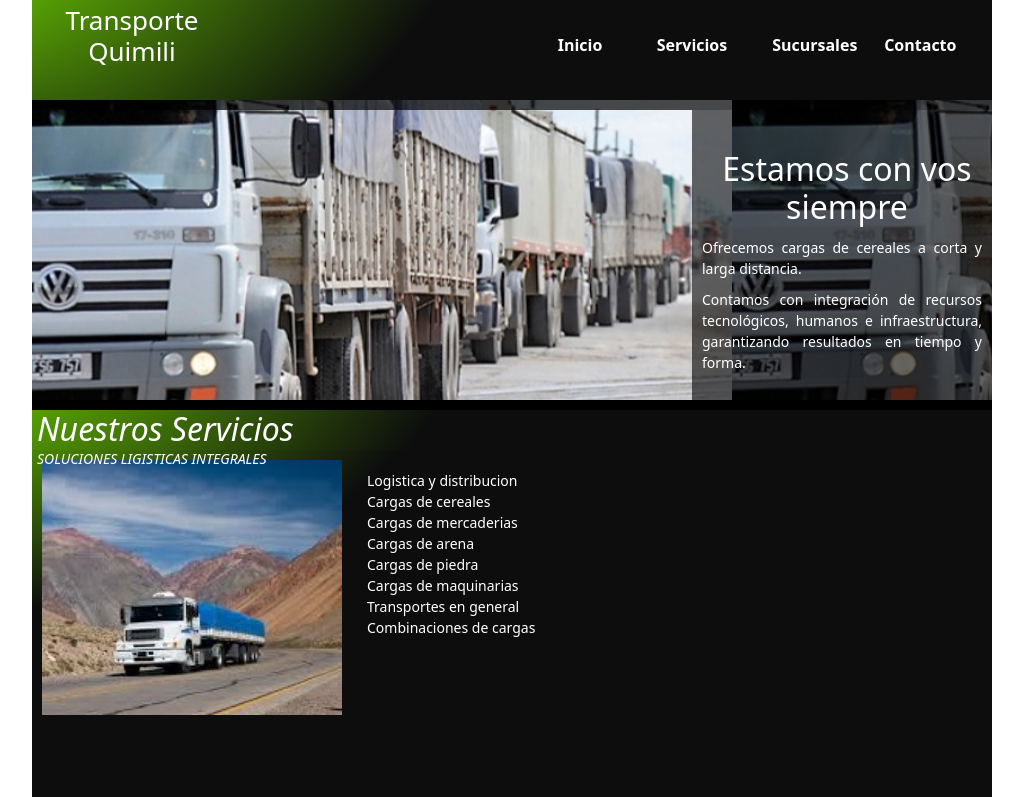
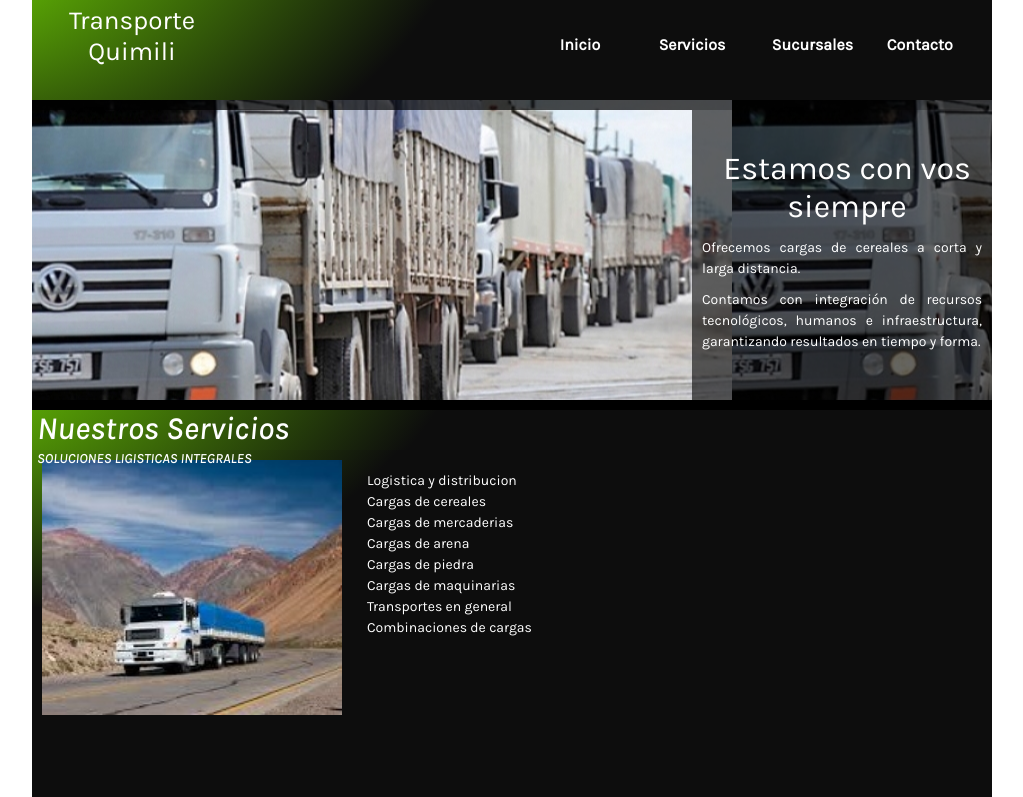
Before and after one commit to sixtored/pwebinicial, a plain HTML site: page unidad09/index.html in a window 1280 px wide. Shown: the top 797 px of the page, without its empty margins (128-1151 px from the left). Drawn offline with Linux system fonts and the light colour scheme.

Commit message:
Evaluacion 9

```diff
--- a/unidad09/index.html
+++ b/unidad09/index.html
@@ -1,8 +1,11 @@
 <!DOCTYPE html>
 <html>
 <head>
+	<meta charset="utf-8">
 	<title>Proyecto Unidad 9</title>
-	<meta charset="utf-8">
+	<!-- Bootstrap CSS -->
+    <link rel="stylesheet" href="bootstrap/css/bootstrap.min.css">
+    <!-- estilos propios.. -->
 	<link rel="stylesheet" type="text/css" href="estilos.css">
 	<link rel="preconnect" href="https://fonts.googleapis.com">
 	<link rel="preconnect" href="https://fonts.gstatic.com" crossorigin>
@@ -10,8 +13,8 @@
 	<!-- Iconos tipograficos de iconmoon-->
 	<link rel="stylesheet" type="text/css" href="iconos.css">
 	<meta name="viewport" content="width=device-width, initial-scale=1">
-	<!-- Bootstrap CSS -->
-    <link href="bootstrap/css/bootstrap.min.css" rel="stylesheet" >
+
+
 </head>
 <body>
 	<header>
@@ -129,7 +132,9 @@
 			</div>
 
 		</footer>
+<!--  JS  de bootstrap-->
+<script src="bootstrap/js/bootstrap.bundle.min.js"></script>
+<!-- JS Propio.. -- >
 <script type="text/javascript" src="js/unidad8.js"></script>
- <script src="bootstrap/js/bootstrap.bundle.min.js"></script>
 </body>
 </html>
```
